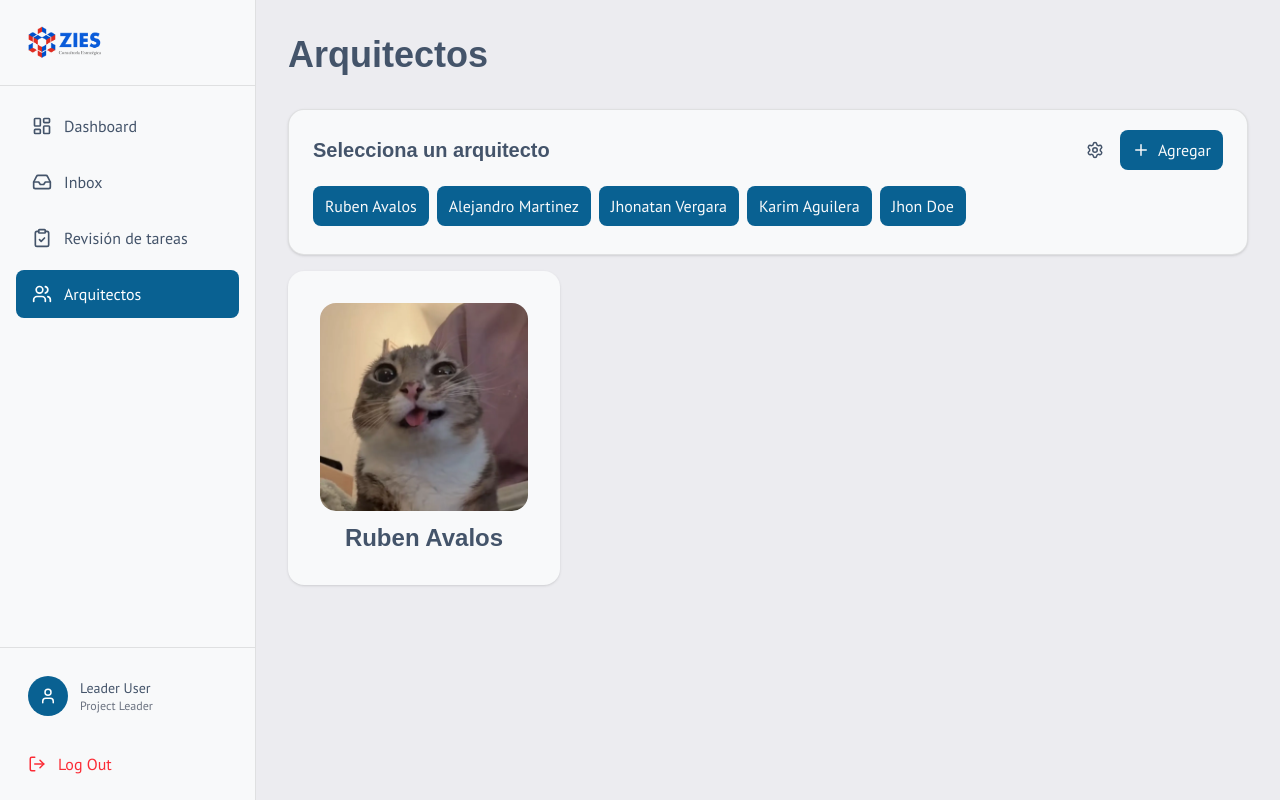
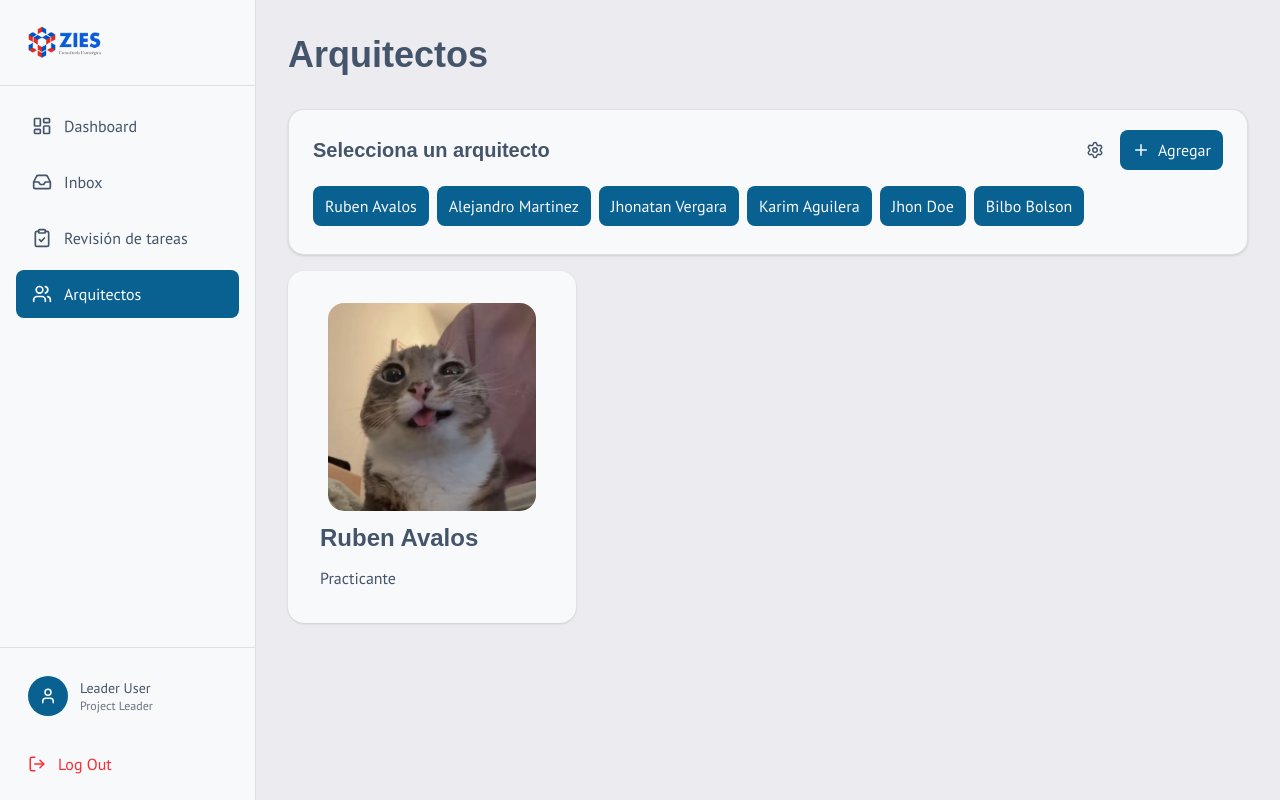
Before and after one commit to AvalosRubenn/Sistema-AdS, a React (Vite) app: page /arquitectos in a window 1280 px wide. Built offline with nearby package versions, Linux system fonts and the light colour scheme; a web font is replaced by a local one.

Commit message:
feat(VerArquitectos): Agregué puesto a la sección de ver arquitecto
Se agregó el atributo position al type Architect

```diff
--- a/src/components/Architects/ArchitectInformation.tsx
+++ b/src/components/Architects/ArchitectInformation.tsx
@@ -7,7 +7,7 @@ interface ArchitectInformationProps {
 }
 function ArchitectInformation({ arquitecto }: ArchitectInformationProps) {
   return (
-    <div className="max-w-md w-fit h-fit bg-background rounded-2xl p-8 mt-4 shadow-sm flex flex-col gap-3 items-center justify-center">
+    <div className="w-2xs h-fit bg-background rounded-2xl p-8 mt-4 shadow-sm flex flex-col gap-3 items-center justify-center">
       <div className="w-52 h-52 rounded-2xl overflow-hidden">
         {arquitecto.img ? (
           <img
@@ -22,7 +22,8 @@ function ArchitectInformation({ arquitecto }: ArchitectInformationProps) {
         )}
       </div>
 
-      <h2 className="text-2xl font-semibold">{arquitecto.name}</h2>
+      <h2 className="text-2xl font-semibold mr-auto">{arquitecto.name}</h2>
+      <p className="mr-auto">{arquitecto.position}</p>
     </div>
   );
 }
--- a/src/pages/Arquitectos.tsx
+++ b/src/pages/Arquitectos.tsx
@@ -7,22 +7,32 @@ const Architects: Architect[] = [
     id: 1,
     name: "Ruben Avalos",
     img: "ruben.png",
+    position: "Practicante",
   },
   {
     id: 2,
     name: "Alejandro Martinez",
+    position: "Practicante",
   },
   {
     id: 3,
     name: "Jhonatan Vergara",
+    position: "Lider de Arquitectura ADS",
   },
   {
     id: 4,
     name: "Karim Aguilera",
+    position: "Arquitecto Sr. de Datos",
   },
   {
     id: 5,
     name: "Jhon Doe",
+    position: "Patrón",
+  },
+  {
+    id: 6,
+    name: "Bilbo Bolson",
+    position: "Saqueador",
   },
 ];
 
--- a/src/types/Architect.ts
+++ b/src/types/Architect.ts
@@ -2,4 +2,7 @@ export type Architect = {
   id: number;
   name: string;
   img?: string;
+  position: string;
 };
+
+//puesto o cargo de trabajo es referido como position en el tipado.
```
